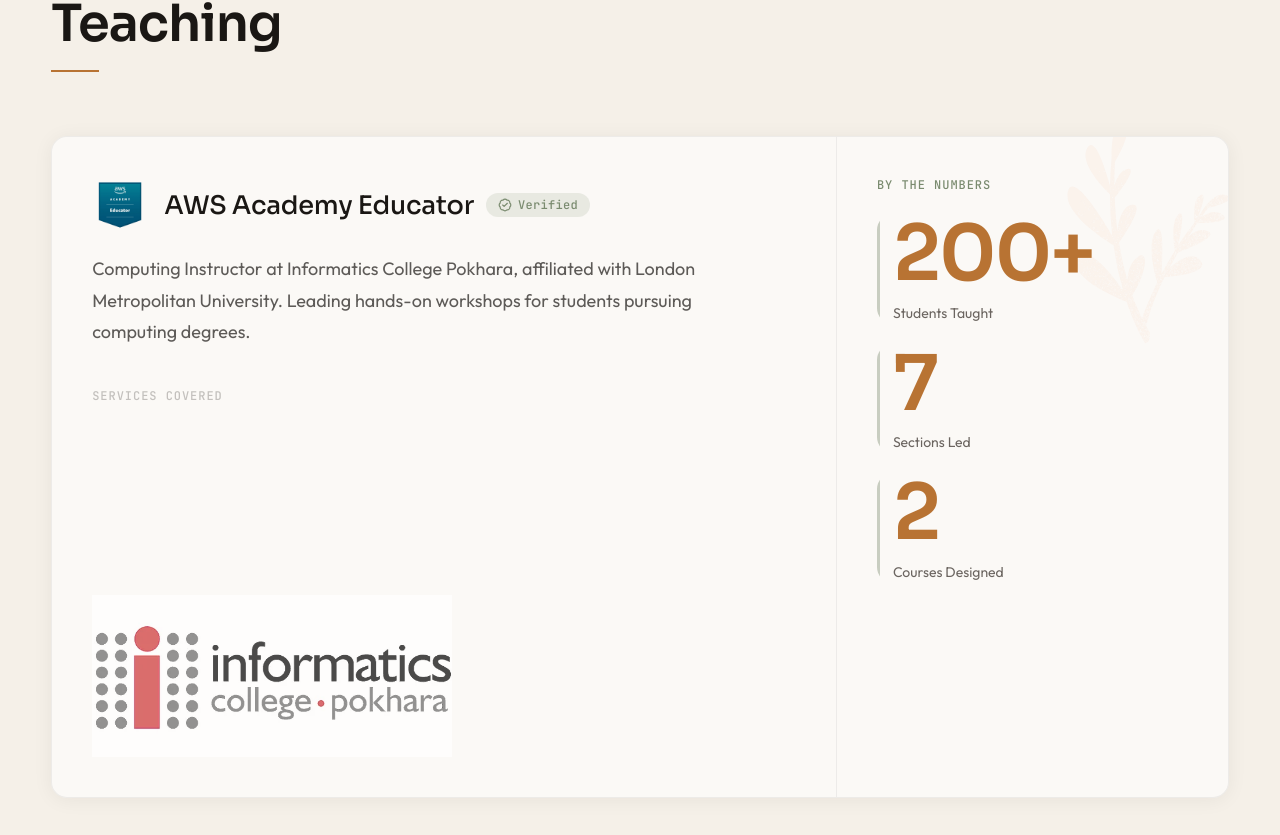
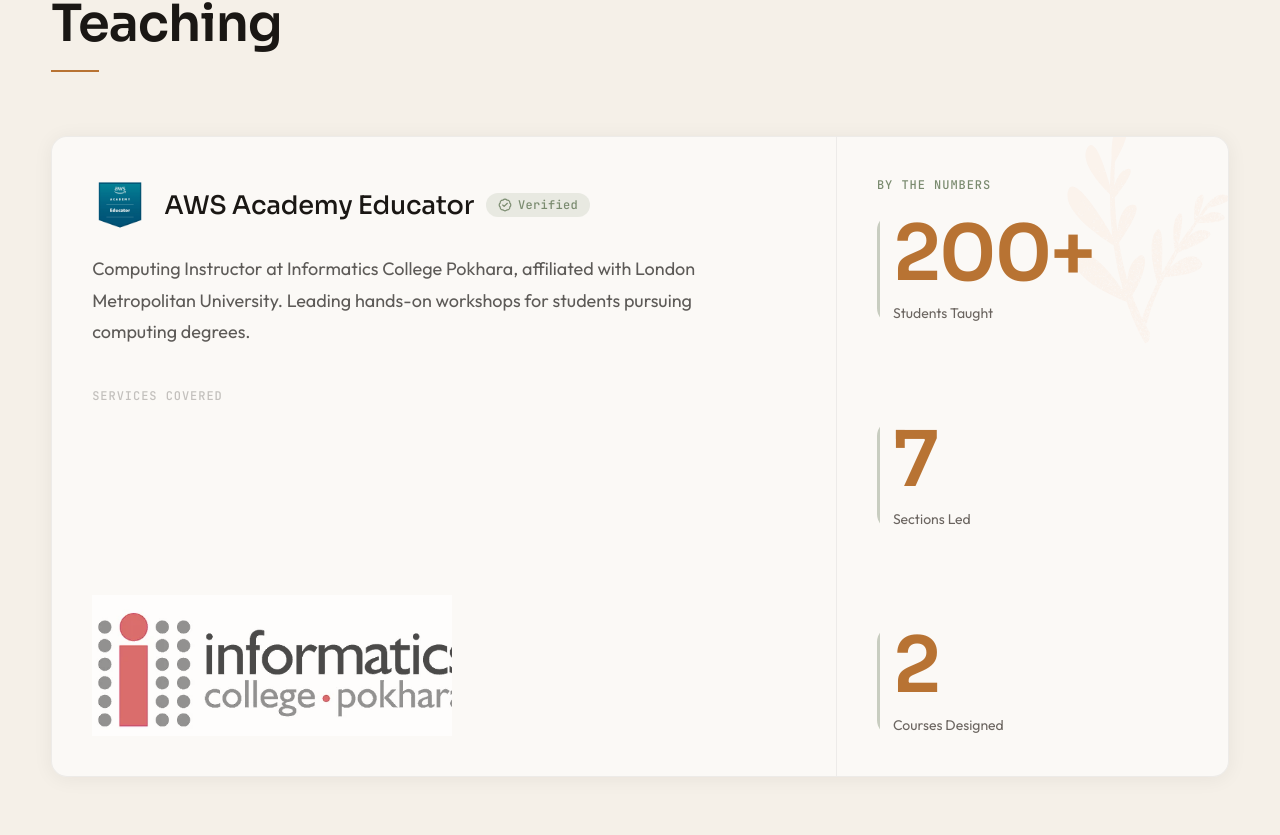
Before and after one commit to sssh199x/sandesh-dot-np, a Next.js app: page / in a window 1280 px wide. Shown: the part 7459-8294 px from the top of the page. Built offline with nearby package versions, Linux system fonts and the light colour scheme.

Commit message:
Equal-height credential card columns, tighter banner crop

```diff
--- a/src/components/sections/Teaching.tsx
+++ b/src/components/sections/Teaching.tsx
@@ -237,20 +237,20 @@
                   <Image
                     src="/images/teaching/informatics-college-pokhara.webp"
                     alt="Informatics College Pokhara"
-                    width={620}
-                    height={280}
+                    width={560}
+                    height={220}
                     loading="lazy"
                     className="h-auto w-full max-w-[360px] opacity-70"
                   />
                 </div>
               </div>
 
-              {/* Right: Stats — integrated, not appended */}
-              <div className="border-t border-charcoal/[0.06] p-5 sm:p-8 lg:col-span-4 lg:border-l lg:border-t-0 lg:p-10">
+              {/* Right: Stats — stretch to match left column */}
+              <div className="flex flex-col border-t border-charcoal/[0.06] p-5 sm:p-8 lg:col-span-4 lg:border-l lg:border-t-0 lg:p-10">
                 <span className="typ-label mb-5 block text-sage">
                   By the Numbers
                 </span>
-                <div className="grid grid-cols-3 gap-4 lg:grid-cols-1 lg:gap-5">
+                <div className="flex flex-1 flex-col justify-between gap-4 sm:flex-row lg:flex-col lg:gap-0">
                   {teachingStats.map((stat) => (
                     <StatCard
                       key={stat.label}
```
Also changed, not shown: public/images/teaching/informatics-college-pokhara.webp.
